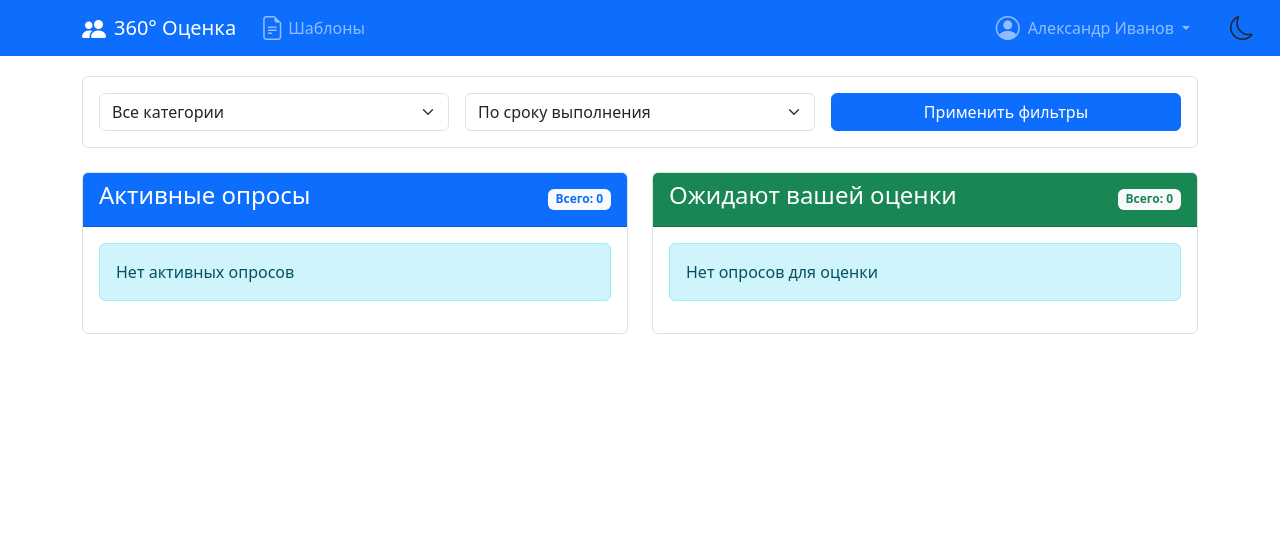
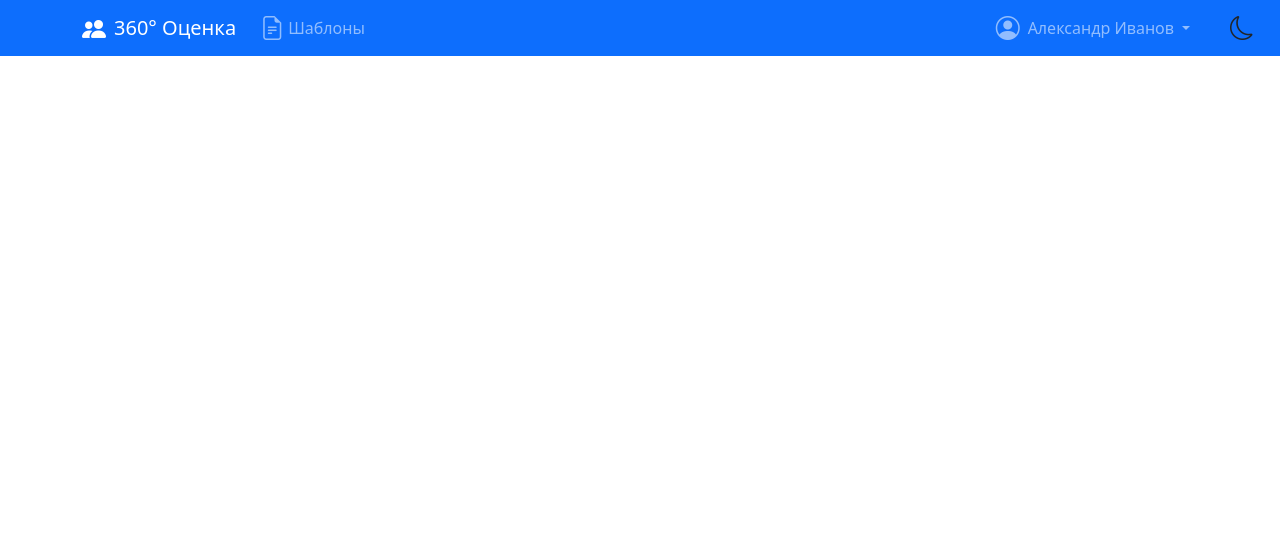
Before and after one commit to ChidoriSSS/diplom, a Django app: page / in a window 1280 px wide. Shown: the top 533 px of the page. Run offline with Django 5.2, Linux system fonts and the light colour scheme; a user stored in the database is signed in; data comes from the database, SQL or seed files in the repository; data that the repository does not hold is empty; some libraries are stand-ins or nearby versions.

Commit message:
9 commit

```diff
--- a/feedback360/permissions.py
+++ b/feedback360/permissions.py
@@ -1,3 +1,4 @@
+from django.db.models import Q
 from rest_framework.permissions import BasePermission
 
 from feedback360.views import user_has_admin_access
--- a/feedback360/templates/feedback360/dashboard.html
+++ b/feedback360/templates/feedback360/dashboard.html
@@ -3,120 +3,7 @@
 {% block title %}Главная страница{% endblock %}
 
 {% block content %}
-<div class="row mb-4">
-    <!-- Фильтры и сортировка -->
-    <div class="col-12">
-        <div class="card">
-            <div class="card-body">
-                <form class="row g-3">
-                    <div class="col-md-4">
-                        <select name="category" class="form-select">
-                            <option value="">Все категории</option>
-                            {% for cat in categories %}
-                            <option value="{{ cat }}" {% if cat == selected_category %}selected{% endif %}>
-                                {{ cat|default:"Без категории" }}
-                            </option>
-                            {% endfor %}
-                        </select>
-                    </div>
-                    <div class="col-md-4">
-                        <select name="sort" class="form-select">
-                            <option value="deadline" {% if sort_mode == 'deadline' %}selected{% endif %}>По сроку выполнения</option>
-                            <option value="progress" {% if sort_mode == 'progress' %}selected{% endif %}>По прогрессу</option>
-                        </select>
-                    </div>
-                    <div class="col-md-4">
-                        <button type="submit" class="btn btn-primary w-100">Применить фильтры</button>
-                    </div>
-                </form>
-            </div>
-        </div>
-    </div>
-</div>
-
-<div class="row">
-    <!-- Колонка активных опросов -->
-    <div class="col-md-6">
-        <div class="card mb-4">
-            <div class="card-header bg-primary text-white d-flex justify-content-between align-items-center">
-                <h4>Активные опросы</h4>
-                <span class="badge bg-light text-primary">Всего: {{ total_active }}</span>
-            </div>
-            <div class="card-body">
-                {% if active_surveys %}
-                <div class="list-group active-surveys-list">
-                    {% for survey in active_surveys %}
-                    <a href="{% url 'survey_detail' survey.id %}"
-                       class="list-group-item list-group-item-action">
-                        <div class="d-flex w-100 justify-content-between">
-                            <h5 class="mb-1">{{ survey.name }}</h5>
-                            <small>{{ survey.end_date|date:"d.m.Y" }}</small>
-                        </div>
-                        <div class="mt-2">
-                            <div class="progress" style="height: 20px;">
-                                <div class="progress-bar"
-                                     role="progressbar"
-                                     style="width: {{ survey.user_progress }}%;"
-                                     aria-valuenow="{{ survey.user_progress }}"
-                                     aria-valuemin="0"
-                                     aria-valuemax="100">
-                                    {{ survey.user_progress }}%
-                                </div>
-                            </div>
-                            <div class="mt-1">
-                                {% for cat in survey.categories %}
-                                <span class="badge bg-secondary me-1">{{ cat|default:"Общие" }}</span>
-                                {% endfor %}
-                            </div>
-                        </div>
-                    </a>
-                    {% endfor %}
-                </div>
-                {% else %}
-                <div class="alert alert-info">Нет активных опросов</div>
-                {% endif %}
-            </div>
-        </div>
-    </div>
-
-    <!-- Колонка ожидающих оценки -->
-    <div class="col-md-6">
-        <div class="card">
-            <div class="card-header bg-success text-white d-flex justify-content-between align-items-center">
-                <h4>Ожидают вашей оценки</h4>
-                <span class="badge bg-light text-success">Всего: {{ total_pending }}</span>
-            </div>
-            <div class="card-body">
-                {% if surveys_to_complete %}
-                <div class="list-group pending-surveys-list">
-                    {% for rater in surveys_to_complete %}
-                    <a href="{% url 'respond' rater.id %}"
-                       class="list-group-item list-group-item-action">
-                        <div class="d-flex w-100 justify-content-between">
-                            <h5 class="mb-1">{{ rater.respondent.survey.name }}</h5>
-                            <span class="badge {% if rater.days_remaining < 3 %}bg-danger{% else %}bg-warning{% endif %}">
-                                Осталось дней: {{ rater.days_remaining }}
-                            </span>
-                        </div>
-                        <div class="mt-2">
-                            <small class="text-muted">
-                                Оцениваемый: {{ rater.respondent.user.get_full_name }}
-                            </small>
-                            <br>
-                            <span class="badge bg-info">
-                                Тип оценки: {{ rater.get_relationship_type_display }}
-                            </span>
-                        </div>
-                    </a>
-                    {% endfor %}
-                </div>
-                {% else %}
-                <div class="alert alert-info">Нет опросов для оценки</div>
-                {% endif %}
-            </div>
-        </div>
-    </div>
-</div>
+{# Пустая страница #}
 {% endblock content %}
 
 {% block extra_css %}
--- a/feedback360/views.py
+++ b/feedback360/views.py
@@ -37,58 +37,7 @@ class DashboardView(LoginRequiredMixin, TemplateView):
 
     def get_context_data(self, **kwargs):
         context = super().get_context_data(**kwargs)
-        today = timezone.now().date()
-        user = self.request.user
-        context['is_employee'] = user.is_employee
-
-        # Фильтры
-        category = self.request.GET.get('category')
-        sort_by = self.request.GET.get('sort', 'deadline')
-
-        # Активные опросы
-        active_surveys = Survey.objects.filter(
-            respondents__user=user,
-            start_date__lte=today,
-            end_date__gte=today,
-            status='active'
-        ).distinct()
-
-        # Добавляем дополнительные данные
-        for survey in active_surveys:
-            # Прогресс пользователя
-            survey.user_progress = survey.get_user_progress(user)
-            # Категории компетенций
-
-
-        # Фильтрация по категории
-        if category:
-            active_surveys = [s for s in active_surveys if category in s.categories]
-
-        # Сортировка
-        if sort_by == 'progress':
-            active_surveys = sorted(active_surveys,
-                                  key=lambda s: s.user_progress,
-                                  reverse=True)
-        else:
-            active_surveys = sorted(active_surveys,
-                                   key=lambda s: s.end_date)
-
-        # Ожидающие оценки
-        pending_raters = Rater.objects.filter(
-            user=user,
-            status='pending',
-            respondent__survey__end_date__gte=today
-        ).select_related('respondent__survey')
-
-        context.update({
-            'active_surveys': active_surveys,
-            'total_active': len(active_surveys),
-            'surveys_to_complete': pending_raters.order_by('respondent__survey__end_date'),
-            'total_pending': pending_raters.count(),
-            'categories': [] ,
-            'selected_category': category,
-            'sort_mode': sort_by
-        })
+        context['is_employee'] = self.request.user.is_employee
         return context
 
 
```
Also changed, not shown: feedback360/signals.py (+1 -19 lines).
